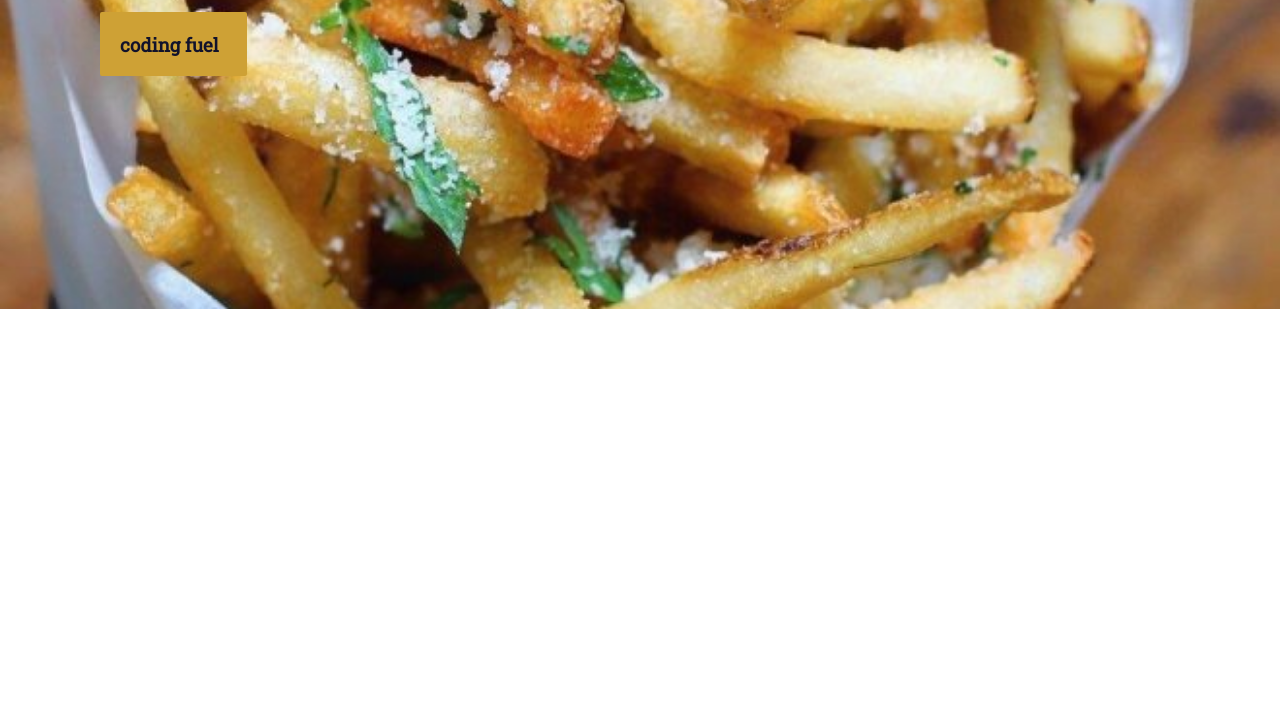
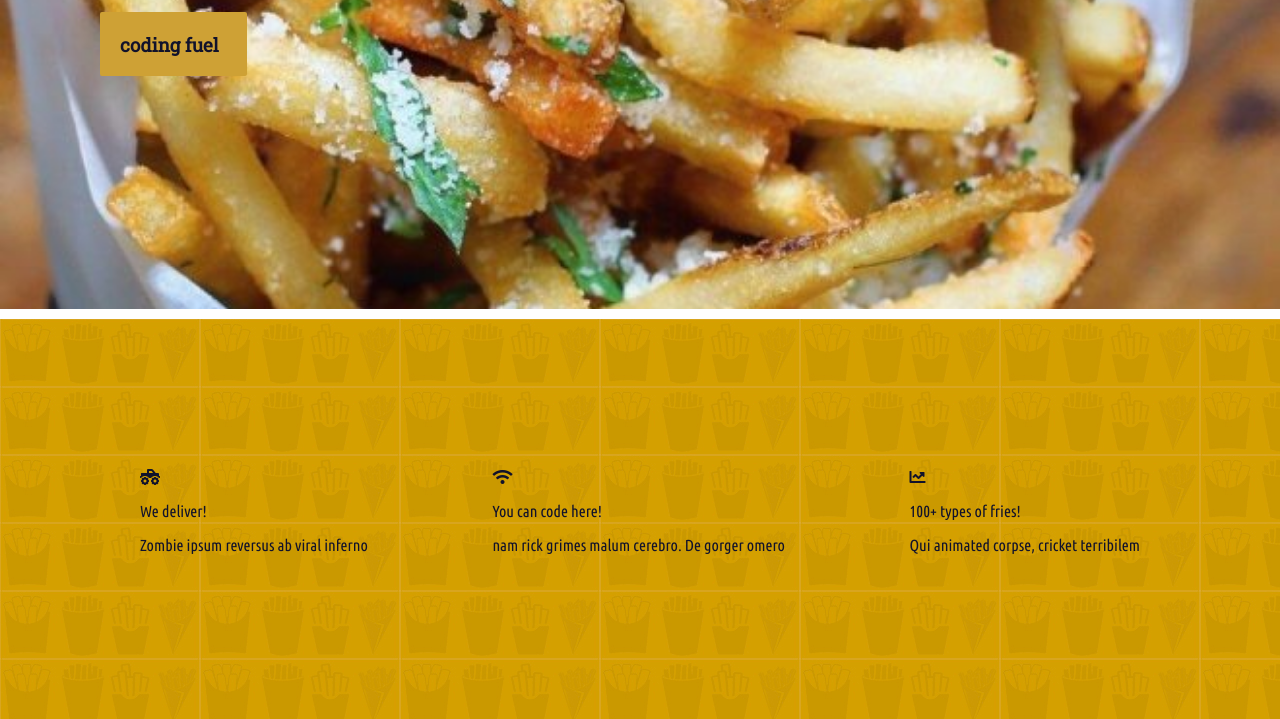
Before and after one commit to DanieMeas/HTMLCSSBASICS, a plain HTML site: page HTMLCSSBASICS/index.html in a window 1280 px wide. Shown: the part 501-1220 px from the top of the page. Before the commit the page ends 810 px from the top, so only its background shows below. Drawn offline with Linux system fonts and the light colour scheme; files that its build step writes are made by us from their sources.

Commit message:
Added bottom background image and styled features section

```diff
--- a/HTMLCSSBASICS/Styles/homepage.css
+++ b/HTMLCSSBASICS/Styles/homepage.css
@@ -27,3 +27,35 @@
   width: 107px;
   border-radius: 2px;
 }
+
+/* Features Section Styles */
+.features-section {
+  height: 400px;
+  background-image: url(../images/background/fries-multiply-bg.jpg);
+  background-color: #cea135;
+  border-top: 10px solid white;
+  color: #11122b;
+  display: flex;
+  justify-content: center;
+  align-items: center;
+  font-family: "Ubuntu Condensed", sans serif;
+}
+
+.features-section > .columns-wrapper {
+  width: 1000px;
+  display: flex;
+  justify-content: space-between;
+}
+
+.feautres-section > .columns-wrapper > .column {
+  padding: 20px;
+  margin: 42px;
+  text-align: center;
+  border-bottom: 5px solid transparent;
+  border-radius: 10px;
+  transition: 1s;
+}
+
+.features-section > .columns-wrapper > .column:hover {
+  border-bottom: 5px solid #11122b;
+}
--- a/HTMLCSSBASICS/common.css
+++ b/HTMLCSSBASICS/common.css
@@ -9,10 +9,3 @@ h1, h2, h3, h4, h5, h6 {
   font-family: 'Roboto Slab', serif;
 
   }
-
-.hero-section > .top-heading {
-  background-color: #11122b;
-  color: #cbcbcb;
-  width: 290px;
-  border-radius: 2px;
-}
--- a/HTMLCSSBASICS/index.html
+++ b/HTMLCSSBASICS/index.html
@@ -7,8 +7,6 @@
       <link href="https://fonts.googleapis.com/css?family=Roboto" rel="stylesheet">
       <link href="https://fonts.googleapis.com/css?family=Ubuntu+Condensed" rel="stylesheet">
       <link href="https://fonts.googleapis.com/css?family=Roboto+Slab" rel="stylesheet">
-
-
 
 
       <link rel="stylesheet" href="https://use.fontawesome.com/releases/v5.3.1/css/all.css" integrity="sha384-mzrmE5qonljUremFsqc01SB46JvROS7bZs3IO2EmfFsd15uHvIt+Y8vEf7N7fWAU" crossorigin="anonymous">
@@ -94,6 +92,35 @@
             <h3> coding fuel</h3>
           </div>
 
+        </div>
+
+        <div class= "features-section">
+          <div class="columns-wrapper">
+            <div class="column">
+              <i class="fas fa-truck-monster"></i>
+              <p>We deliver!</p>
+
+              <p>Zombie ipsum reversus ab viral inferno</p>
+            </div>
+                <div class="column">
+                <i class="fas fa-wifi"></i>
+              <p>You can code here!</p>
+
+              <p>nam rick grimes malum cerebro. De gorger omero  </p>
+            </div>
+
+
+               <div class="column">
+                <i class="fas fa-chart-line"></i>
+              <p>100+ types of fries!</p>
+
+              <p> Qui animated corpse, cricket terribilem</p>
+            </div>
+
+
+
+        </div>
+
       </div>
 
    </body>
```
Also changed, not shown: HTMLCSSBASICS/images/background/fries-multiply-bg.jpg (added).
